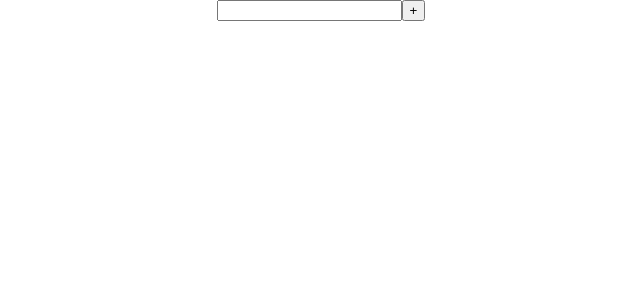
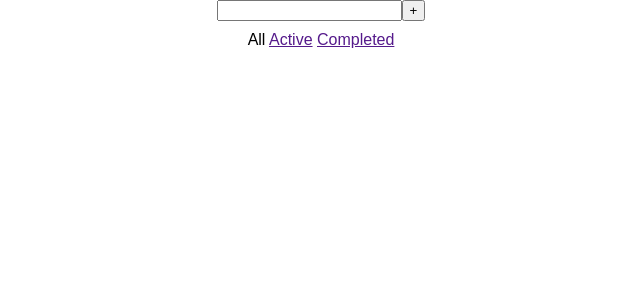
Before and after one commit to renanpallin/redux-study, a React (Create React App) app: page / in a window 1280 px wide. Shown: the top 300 px of the page, without its empty margins (319-959 px from the left). Built offline with nearby package versions, Linux system fonts and the light colour scheme.

Commit message:
Filtrando todos

```diff
--- a/src/index.css
+++ b/src/index.css
@@ -8,3 +8,11 @@ body {
 .done {
 	text-decoration: line-through;
 }
+
+li {
+	list-style: none;
+}
+
+.filters {
+	margin-top: 10px;
+}
--- a/src/index.js
+++ b/src/index.js
@@ -48,9 +48,34 @@ const todosReducer = (state = [], action) => {
 	}
 }
 
+const visibilityReducer = (state = 'ALL', action) => {
+	switch (action.type) {
+		case 'SET_VISIBILITY_FILTER':
+			return action.filter
+		default:
+			return state;
+	}
+}
+
 const store = Redux.createStore(Redux.combineReducers({
-	todos: todosReducer
+	todos: todosReducer,
+	filter: visibilityReducer,
 }))
+
+const FilterChange = ({
+	filter,
+	currentFilter,
+	children
+}) => (filter === currentFilter ?
+	<span>{children}</span> :
+	<a href="" onClick={e => {
+		e.preventDefault();
+		store.dispatch({
+			type: 'SET_VISIBILITY_FILTER',
+			filter
+		})
+	}}>{children}</a>
+)
 
 class TodoApp extends React.Component {
 	static defaultProps = {
@@ -80,7 +105,7 @@ class TodoApp extends React.Component {
 	}
 
 	render() {
-		const { todos, toogleTodo } = this.props;
+		const { todos, toogleTodo, filter } = this.props;
 
 		return (
 			<div className="App">
@@ -92,6 +117,13 @@ class TodoApp extends React.Component {
 							onChange={e => this.onChange(e)} />
 						<button>+</button>
 					</form>
+					<div className="filters">
+						<FilterChange filter="ALL" currentFilter={filter}>All</FilterChange>
+						{'  '}
+						<FilterChange filter="ACTIVE" currentFilter={filter}>Active</FilterChange>
+						{'  '}
+						<FilterChange filter="COMPLETED" currentFilter={filter}>Completed</FilterChange>
+					</div>
 					<ul className="todos">
 						{todos.map(todo => (
 							<li key={todo.id}
@@ -107,11 +139,24 @@ class TodoApp extends React.Component {
 	}
 }
 
+const filterTodos = (todos = [], filter) => {
+	switch (filter) {
+		case 'ACTIVE':
+			return todos.filter(todo => !todo.done);
+		case 'COMPLETED':
+			return todos.filter(todo => todo.done);
+		case 'ALL':
+		default:
+			return todos;
+	}
+}
+
 const render = () => ReactDOM.render(
 	<TodoApp onSubmit={e => console.log('submetendooo!')}
-		todos={store.getState().todos}
+		todos={filterTodos(store.getState().todos, store.getState().filter)}
 		addTodo={(id, text) => store.dispatch({ type: 'ADD_TODO', id, text })}
 		toogleTodo={todo => store.dispatch({ type: 'TOOGLE_TODO', todo })}
+		filter={store.getState().filter}
 		/>,
 	document.getElementById('root')
 )
```
